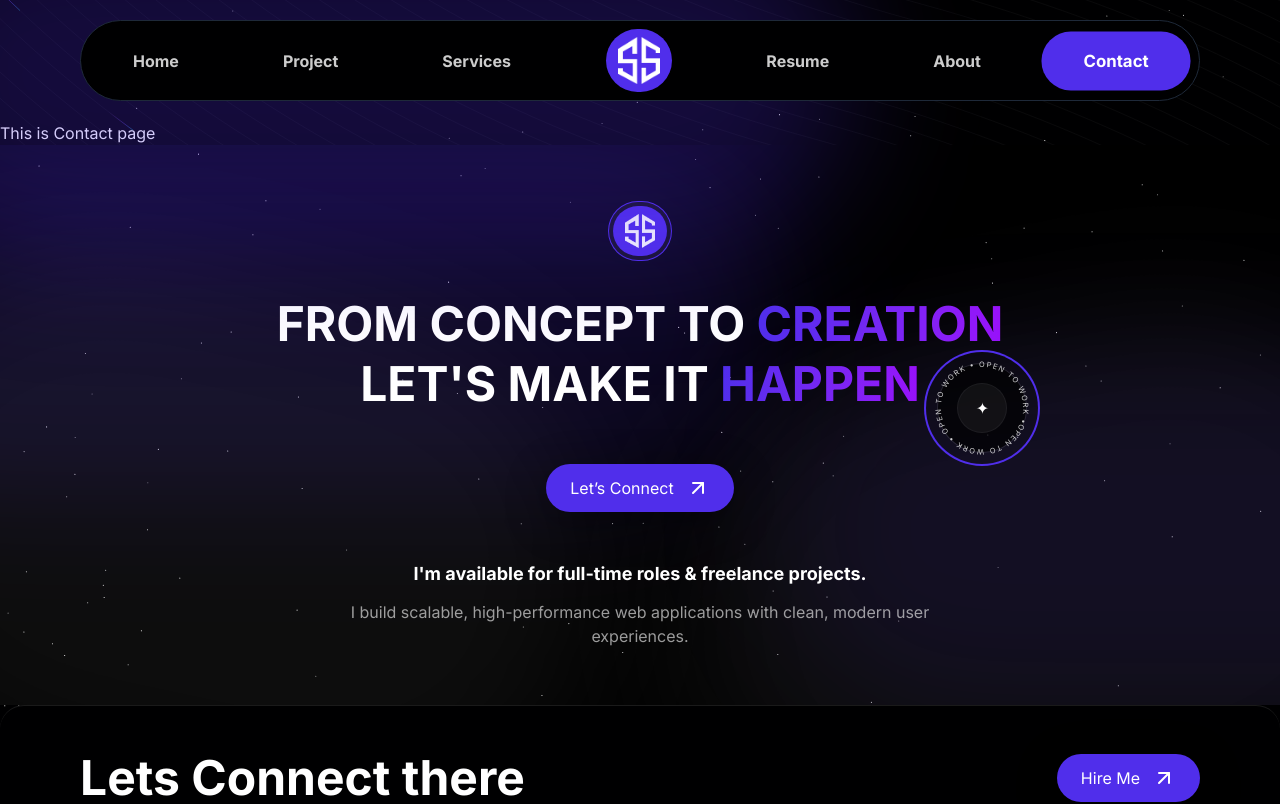
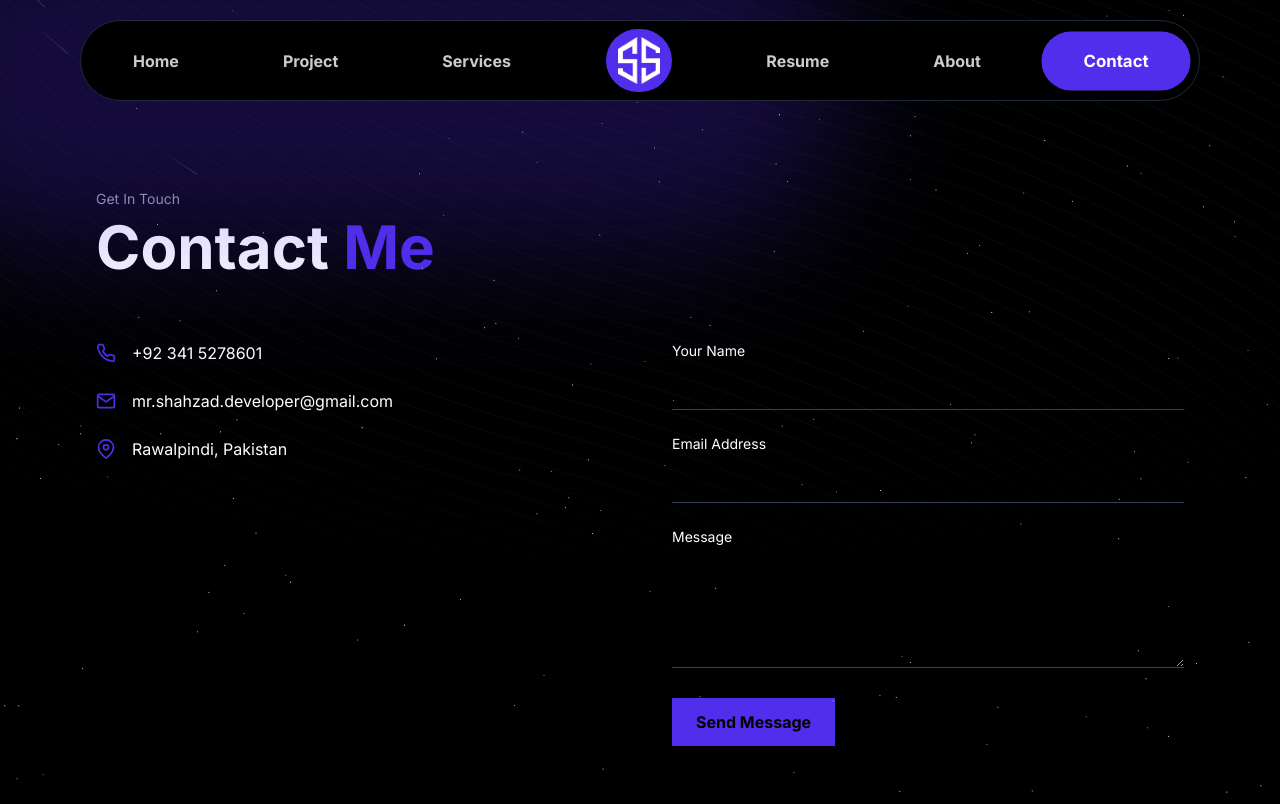
Before and after one commit to codedByShahzad/My_Portfolio, a Next.js app: page /contact in a window 1280 px wide. Shown: the top 804 px of the page. Built offline with nearby package versions, Linux system fonts and the light colour scheme.

Commit message:
Contact Page

```diff
--- a/app/contact/page.tsx
+++ b/app/contact/page.tsx
@@ -1,9 +1,138 @@
-import React from 'react'
+"use client";
 
-const page = () => {
+import React, { useState } from "react";
+import { FiMail, FiPhone, FiMapPin } from "react-icons/fi";
+import { ToastContainer, toast } from "react-toastify";
+import "react-toastify/dist/ReactToastify.css";
+
+const Page = () => {
+  const [formData, setFormData] = useState({
+    name: "",
+    email: "",
+    message: "",
+  });
+
+  const [status, setStatus] = useState<"idle" | "sending">("idle");
+
+  // Handle input change
+  const handleChange = (
+    e: React.ChangeEvent<HTMLInputElement | HTMLTextAreaElement>
+  ) => {
+    setFormData({ ...formData, [e.target.name]: e.target.value });
+  };
+
+  // Handle submit
+  const handleSubmit = async (e: React.FormEvent) => {
+    e.preventDefault();
+    setStatus("sending");
+
+    try {
+      const response = await fetch(
+        "https://formsubmit.co/ajax/{your-email-here}.com",
+        {
+          method: "POST",
+          headers: {
+            "Content-Type": "application/json",
+            Accept: "application/json",
+          },
+          body: JSON.stringify(formData),
+        }
+      );
+
+      if (response.ok) {
+        toast.success("Message sent successfully!");
+        setFormData({ name: "", email: "", message: "" });
+      } else {
+        throw new Error("Failed to send");
+      }
+    } catch (error) {
+      console.error(error);
+      toast.error("Something went wrong. Try again!");
+    } finally {
+      setStatus("idle");
+    }
+  };
+
   return (
-    <div>This is Contact page</div>
-  )
-}
+    <section className="bg-black text-white px-4 sm:px-6 md:px-10 lg:px-16 xl:px-24 py-10 sm:py-12 my-10">
+      {/* Heading */}
+      <div className="mb-16">
+        <p className="text-sm text-gray-400 mb-2">Get In Touch</p>
+        <h1 className="text-4xl md:text-6xl font-bold">
+          Contact <span className="text-primary">Me</span>
+        </h1>
+      </div>
 
-export default page
+      <div className="grid grid-cols-1 md:grid-cols-2 gap-16">
+        {/* Contact Info */}
+        <div className="space-y-6">
+          <div className="flex items-center gap-4">
+            <FiPhone className="text-primary text-xl" />
+            <p>+92 341 5278601</p>
+          </div>
+
+          <div className="flex items-center gap-4">
+            <FiMail className="text-primary text-xl" />
+            <p>mr.shahzad.developer@gmail.com</p>
+          </div>
+
+          <div className="flex items-center gap-4">
+            <FiMapPin className="text-primary text-xl" />
+            <p>Rawalpindi, Pakistan</p>
+          </div>
+        </div>
+
+        {/* Contact Form */}
+        <form onSubmit={handleSubmit} className="space-y-6">
+          <div>
+            <label className="block mb-2 text-sm">Your Name</label>
+            <input
+              type="text"
+              name="name"
+              required
+              value={formData.name}
+              onChange={handleChange}
+              className="w-full bg-transparent border-b border-gray-700 py-2 focus:outline-none"
+            />
+          </div>
+
+          <div>
+            <label className="block mb-2 text-sm">Email Address</label>
+            <input
+              type="email"
+              name="email"
+              required
+              value={formData.email}
+              onChange={handleChange}
+              className="w-full bg-transparent border-b border-gray-700 py-2 focus:outline-none"
+            />
+          </div>
+
+          <div>
+            <label className="block mb-2 text-sm">Message</label>
+            <textarea
+              name="message"
+              rows={4}
+              required
+              value={formData.message}
+              onChange={handleChange}
+              className="w-full bg-transparent border-b border-gray-700 py-2 focus:outline-none"
+            />
+          </div>
+
+          <button
+            type="submit"
+            disabled={status === "sending"}
+            className="bg-primary text-black px-6 py-3 font-semibold hover:bg-white transition"
+          >
+            {status === "sending" ? "Sending..." : "Send Message"}
+          </button>
+        </form>
+      </div>
+
+      <ToastContainer position="top-right" autoClose={2000} />
+    </section>
+  );
+};
+
+export default Page;
--- a/package.json
+++ b/package.json
@@ -24,6 +24,7 @@
     "react-icon": "^1.0.0",
     "react-icons": "^5.5.0",
     "react-intersection-observer": "^10.0.0",
+    "react-toastify": "^11.0.5",
     "swiper": "^12.0.3",
     "tailwind-merge": "^3.4.0",
     "three": "^0.182.0"
```
Also changed, not shown: 1 other file (tests, documents, lock files or other folders).
